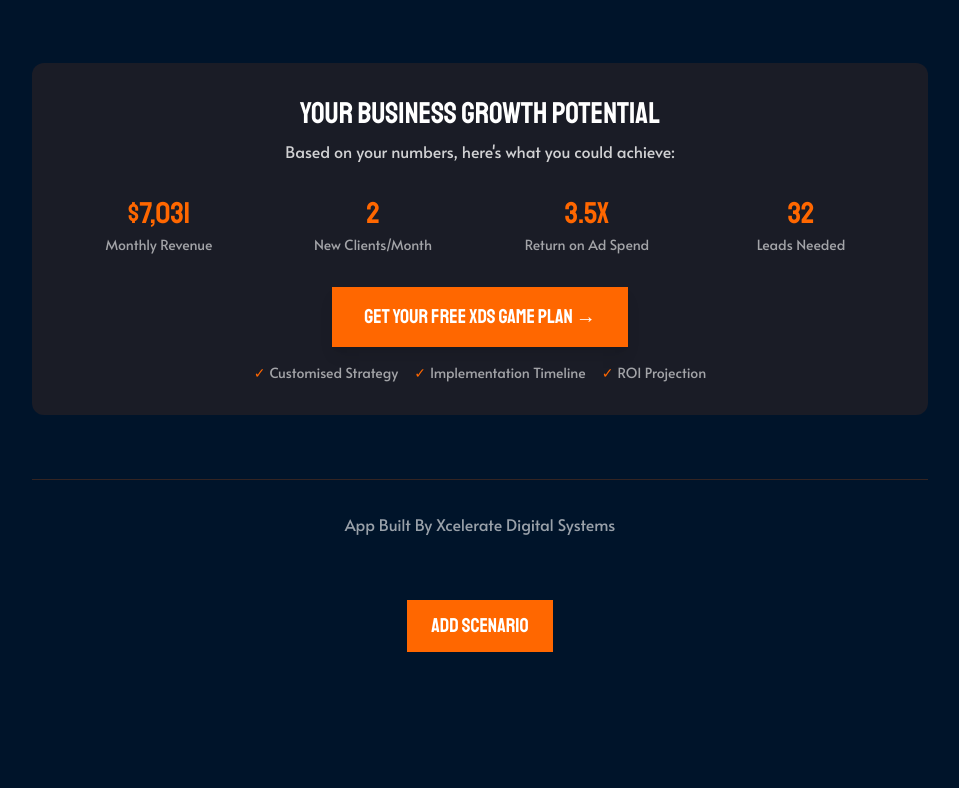
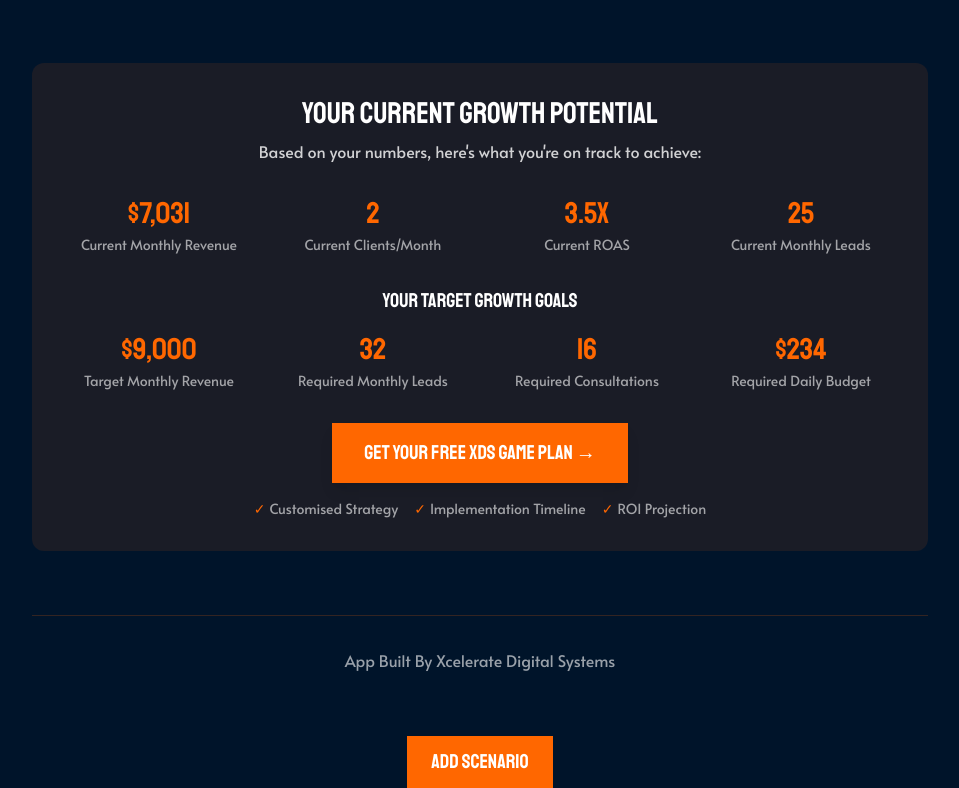
Before and after one commit to jack-xcelerate/sales-calculator, a Next.js app: page / in a window 1280 px wide. Shown: the part 3128-3916 px from the top of the page, without its empty margins (160-1119 px from the left). Before the commit the page ends 3780 px from the top, so only its background shows below. Built offline with nearby package versions, Linux system fonts and the light colour scheme.

Commit message:
Update sales calculator with fixed calculations and improved metrics

```diff
--- a/app/components/sales-calculator.tsx
+++ b/app/components/sales-calculator.tsx
@@ -149,7 +149,7 @@ const SectionHeader = ({ title }: { title: string }) => (
   </div>
 );
 
-// CTA Section Component
+// Updated CTA Section Component
 const CTASection = ({ metrics }: { metrics: Metrics }) => {
   const handleGetGamePlan = () => {
     const resultsToSave = {
@@ -167,40 +167,75 @@ const CTASection = ({ metrics }: { metrics: Metrics }) => {
       <div className="text-center space-y-8">
         <div className="space-y-2">
           <h3 className="text-3xl font-staatliches text-white">
-            Your Business Growth Potential
+            Your Current Growth Potential
           </h3>
           <p className="text-white/80">
-            Based on your numbers, here's what you could achieve:
+            Based on your numbers, here's what you're on track to achieve:
           </p>
         </div>
 
+        {/* Current Performance Metrics */}
         <div className="grid grid-cols-2 md:grid-cols-4 gap-6">
           <div className="space-y-1">
             <div className="text-3xl font-staatliches text-primary">
               ${Math.round(metrics.estimatedRevenue).toLocaleString()}
             </div>
-            <div className="text-sm text-white/60">Monthly Revenue</div>
+            <div className="text-sm text-white/60">Current Monthly Revenue</div>
           </div>
           <div className="space-y-1">
             <div className="text-3xl font-staatliches text-primary">
               {Math.round(metrics.newClients)}
             </div>
-            <div className="text-sm text-white/60">New Clients/Month</div>
+            <div className="text-sm text-white/60">Current Clients/Month</div>
           </div>
           <div className="space-y-1">
             <div className="text-3xl font-staatliches text-primary">
               {metrics.roas.toFixed(1)}x
             </div>
-            <div className="text-sm text-white/60">Return on Ad Spend</div>
+            <div className="text-sm text-white/60">Current ROAS</div>
           </div>
           <div className="space-y-1">
             <div className="text-3xl font-staatliches text-primary">
-              {Math.round(metrics.estLeads)}
+              {Math.round(metrics.leads)}
             </div>
-            <div className="text-sm text-white/60">Leads Needed</div>
+            <div className="text-sm text-white/60">Current Monthly Leads</div>
           </div>
         </div>
 
+        {/* Target Goals Section */}
+        <div>
+          <h4 className="text-xl font-staatliches text-white mb-4">
+            Your Target Growth Goals
+          </h4>
+          <div className="grid grid-cols-2 md:grid-cols-4 gap-6">
+            <div className="space-y-1">
+              <div className="text-3xl font-staatliches text-primary">
+                ${Math.round(metrics.estRevenue).toLocaleString()}
+              </div>
+              <div className="text-sm text-white/60">Target Monthly Revenue</div>
+            </div>
+            <div className="space-y-1">
+              <div className="text-3xl font-staatliches text-primary">
+                {Math.round(metrics.estLeads)}
+              </div>
+              <div className="text-sm text-white/60">Required Monthly Leads</div>
+            </div>
+            <div className="space-y-1">
+              <div className="text-3xl font-staatliches text-primary">
+                {Math.round(metrics.estDiscoveryCalls)}
+              </div>
+              <div className="text-sm text-white/60">Required Consultations</div>
+            </div>
+            <div className="space-y-1">
+              <div className="text-3xl font-staatliches text-primary">
+                ${Math.round(metrics.estimatedRevenue / 30).toLocaleString()}
+              </div>
+              <div className="text-sm text-white/60">Required Daily Budget</div>
+            </div>
+          </div>
+        </div>
+
+        {/* CTA Button */}
         <div className="space-y-4">
           <button
             onClick={handleGetGamePlan}
@@ -296,7 +331,25 @@ const SalesCalculator = ({ inputs: initialInputs }: { inputs: Inputs }) => {
     leadToSale: 0,
   });
 
-  // Define calculation function
+  // Effect to automatically update clientSpend when avgLifetimeValue changes
+  useEffect(() => {
+    const newCAC = inputs.avgLifetimeValue / 3;
+    // Only update if the user hasn't manually changed the value
+    if (Math.abs(inputs.clientSpend - (inputs.avgLifetimeValue / 3)) > 0.01) {
+      setInputs(prev => ({
+        ...prev,
+        clientSpend: newCAC
+      }));
+    }
+  }, [inputs.avgLifetimeValue]);
+
+  // Load saved inputs on mount
+  useEffect(() => {
+    const savedInputs = localStorage.getItem('calculatorInputs');
+    if (savedInputs) setInputs(JSON.parse(savedInputs));
+  }, []);
+
+  // Calculate metrics function
   const doCalculateMetrics = useCallback(() => {
     const clicks = inputs.monthlyMarketingBudget / inputs.costPerClick;
     const leads = clicks * (inputs.landingPageConversion / 100);
@@ -330,17 +383,12 @@ const SalesCalculator = ({ inputs: initialInputs }: { inputs: Inputs }) => {
     });
   }, [inputs]);
 
-  // Load saved inputs on mount
-  useEffect(() => {
-    const savedInputs = localStorage.getItem('calculatorInputs');
-    if (savedInputs) setInputs(JSON.parse(savedInputs));
-  }, []);
-
   // Save inputs and recalculate metrics when inputs change
   useEffect(() => {
     localStorage.setItem('calculatorInputs', JSON.stringify(inputs));
     doCalculateMetrics();
   }, [inputs, doCalculateMetrics]);
+
   return (
     <div className="min-h-screen p-8">
       {/* Logo Header */}
@@ -455,6 +503,7 @@ const SalesCalculator = ({ inputs: initialInputs }: { inputs: Inputs }) => {
               />
             </div>
           </div>
+
           {/* Budget Planner Section */}
           <div className="space-y-8">
             <SectionHeader title="Budget Planner" />
@@ -531,7 +580,6 @@ const SalesCalculator = ({ inputs: initialInputs }: { inputs: Inputs }) => {
     </div>
   );
 };
-
 // Initial state
 const initialInputState: Inputs = {
   avgLifetimeValue: 4500,
@@ -550,7 +598,9 @@ const initialInputState: Inputs = {
 const App = () => {
   const [scenarios, setScenarios] = useState<Inputs[]>([initialInputState]);
 
-  const addScenario = () => setScenarios([...scenarios, { ...initialInputState }]);
+  const addScenario = () => {
+    setScenarios(prev => [...prev, { ...initialInputState }]);
+  };
 
   return (
     <div className="bg-background min-h-screen">
@@ -559,7 +609,8 @@ const App = () => {
       ))}
       <button
         onClick={addScenario}
-        className="bg-primary hover:bg-primary/90 text-white px-6 py-3 rounded-lg mt-8 mx-auto block font-staatliches transition-colors text-xl"
+        className="bg-primary hover:bg-primary/90 text-white px-6 py-3 rounded-lg mt-8 mx-auto block
+                 font-staatliches transition-colors text-xl"
       >
         Add Scenario
       </button>
```
